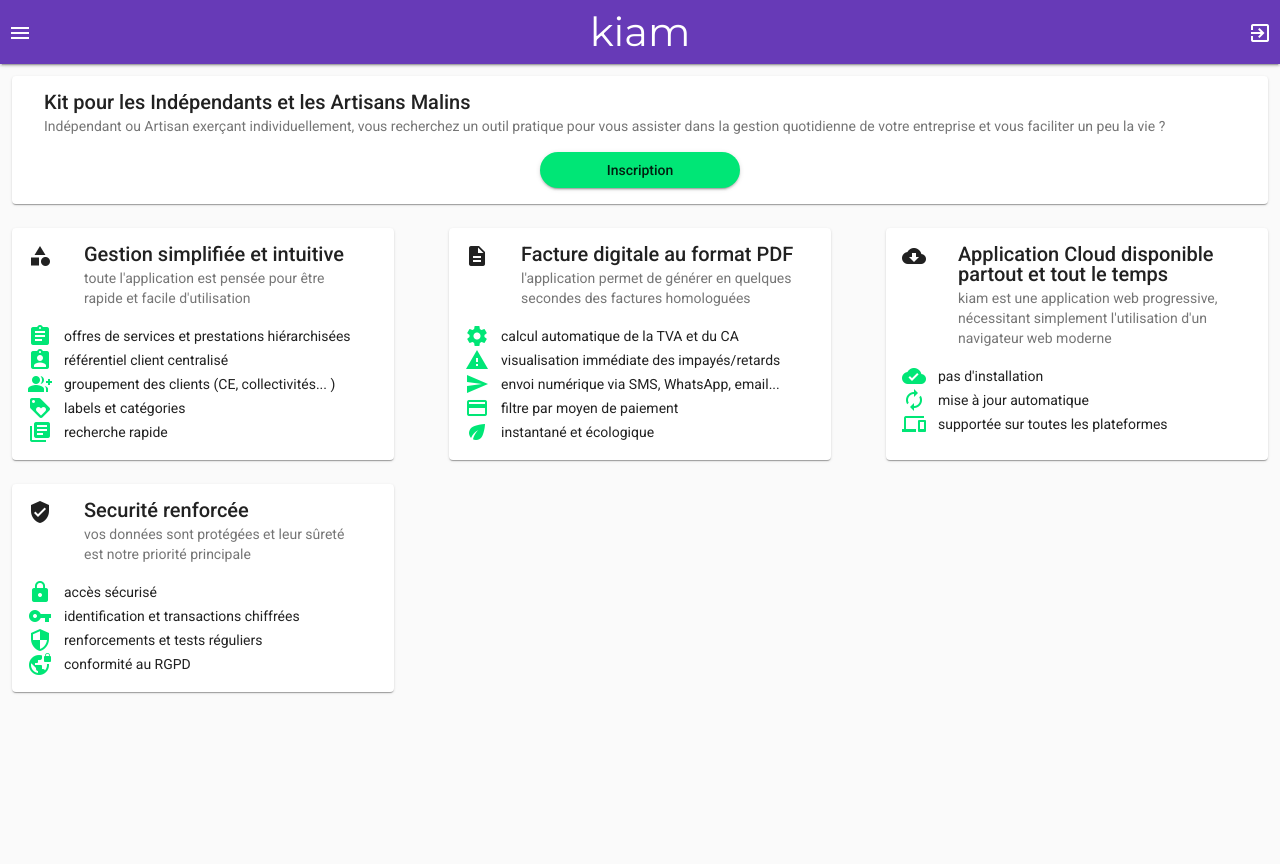
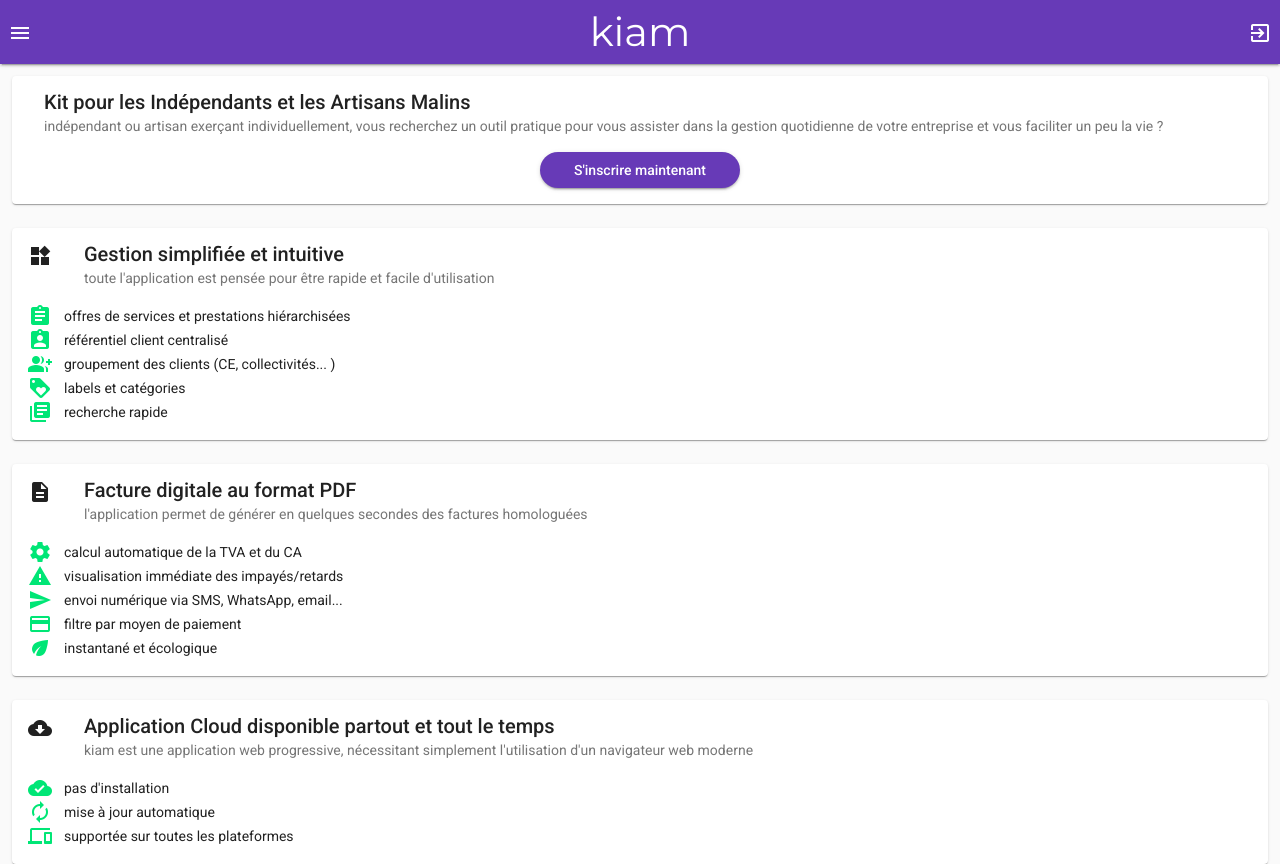
Before and after one commit to trendev/kiam-welcome, an Angular app: page /home in a window 1280 px wide. Built offline with nearby package versions, Linux system fonts and the light colour scheme.

Commit message:
add prices

```diff
--- a/src/app/app.component.html
+++ b/src/app/app.component.html
@@ -18,7 +18,7 @@
         <a mat-list-item routerLink="home" routerLinkActive="active" (click)="sidenav.close()">
           <mat-icon matListIcon>home</mat-icon></a>
           <a mat-list-item routerLink="." (click)="sidenav.close()">
-            <mat-icon matListIcon>contact_support</mat-icon></a>
+            <mat-icon matListIcon>help</mat-icon></a>
       </mat-nav-list>
     </mat-sidenav>
     <mat-sidenav-content>
--- a/src/app/home/home.component.html
+++ b/src/app/home/home.component.html
@@ -5,22 +5,22 @@
                 Kit pour les Indépendants et les Artisans Malins
             </mat-card-title>
             <mat-card-subtitle>
-                Indépendant ou Artisan exerçant individuellement, vous recherchez un outil pratique pour vous assister
+                indépendant ou artisan exerçant individuellement, vous recherchez un outil pratique pour vous assister
                 dans
                 la gestion quotidienne de votre entreprise et vous faciliter un peu la vie ?
             </mat-card-subtitle>
         </mat-card-header>
         <mat-card-content>
             <div class="signup-div">
-                <a mat-raised-button color="accent" class="signup-button"
-                    href="https://kiam.fr/app/sign-up ">Inscription</a>
+                <a mat-raised-button color="primary" class="signup-button" href="https://kiam.fr/app/sign-up ">S'inscrire
+                    maintenant</a>
             </div>
         </mat-card-content>
     </mat-card>
     <div class="features">
         <mat-card class="feature_card">
             <mat-card-header>
-                <i mat-card-avatar class="material-icons">category</i>
+                <i mat-card-avatar class="material-icons">widgets</i>
                 <mat-card-title>Gestion simplifiée et intuitive</mat-card-title>
                 <mat-card-subtitle>toute l'application est pensée pour être rapide et facile d'utilisation
                 </mat-card-subtitle>
@@ -127,4 +127,39 @@
             </mat-card-content>
         </mat-card>
     </div>
+    <mat-card>
+        <mat-card-header>
+            <i mat-card-avatar class="material-icons">euro</i>
+            <mat-card-title>Tarification simple</mat-card-title>
+            <mat-card-subtitle>pas de surcoût caché, kiam est conçue pour permettre aux entrepreneurs,
+                notamment les plus modestes, de gérer efficacement leurs activités sans mauvaises surprises !
+            </mat-card-subtitle>
+        </mat-card-header>
+        <mat-card-content>
+            <div class="item">
+                <mat-icon color="accent">undo</mat-icon>
+                <span>aucun engagement</span>
+            </div>
+            <div class="item">
+                <mat-icon color="accent">shop_two</mat-icon>
+                <span>souscription mensuelle : 3 euros TTC / mois</span>
+            </div>
+            <div class="item">
+                <mat-icon color="accent">shop</mat-icon>
+                <span>souscription annuelle : 30 euros TTC / an</span>
+            </div>
+            <div class="item">
+                <mat-icon color="accent">emoji_people</mat-icon>
+                <span>30 jours d'utilisation gratuite</span>
+            </div>
+            <mat-divider style="margin-top: 8px" [inset]="true"></mat-divider>
+            <mat-card-actions>
+                <div class="signup-div">
+                    <a mat-raised-button color="accent" class="signup-button"
+                        href="https://kiam.fr/app/sign-up ">S'inscrire
+                        maintenant</a>
+                </div>
+            </mat-card-actions>
+        </mat-card-content>
+    </mat-card>
 </section>
--- a/src/app/home/home.component.scss
+++ b/src/app/home/home.component.scss
@@ -3,12 +3,6 @@
     flex-flow: column;
     width: 100%;
 }
-
-// mat-divider {
-//     position: relative;
-//     // top: +18px;
-//     margin: 40px;
-// }
 
 .glue {
     flex: 1;
@@ -32,7 +26,7 @@
 
 .features {
     display: flex;
-    justify-content: space-between;
+    justify-content: space-around;
     flex-wrap: wrap;
     align-content: center;
 }
@@ -51,7 +45,7 @@
     padding-left: 12px;
 }
 
-@media all and (max-device-width: 720px) {
+@media all and (max-device-width: 800px) {
     .feature_card {
         width: 100%;
     }
```
Also changed, not shown: src/app/material.module.ts (+7 -4 lines).
